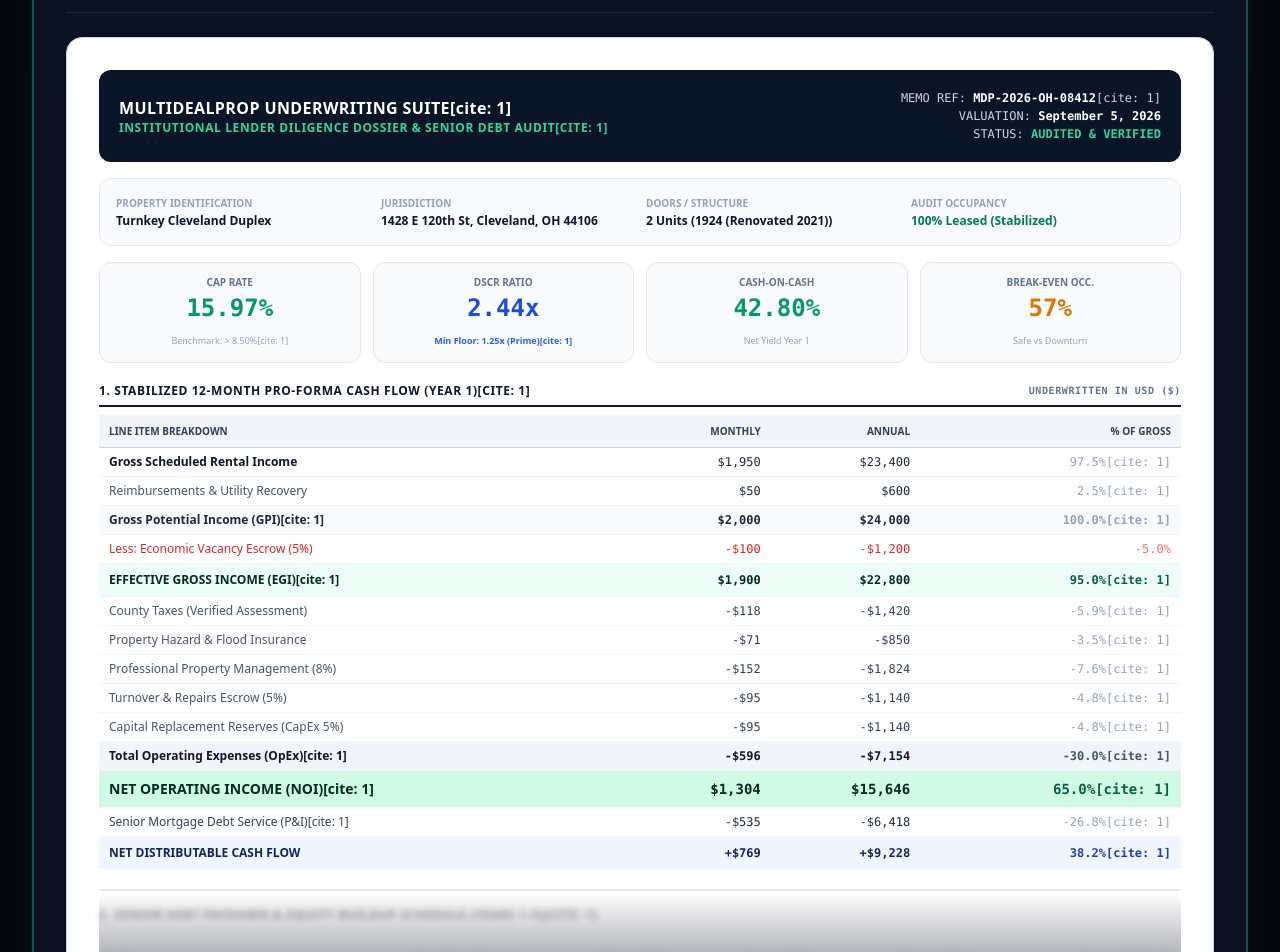
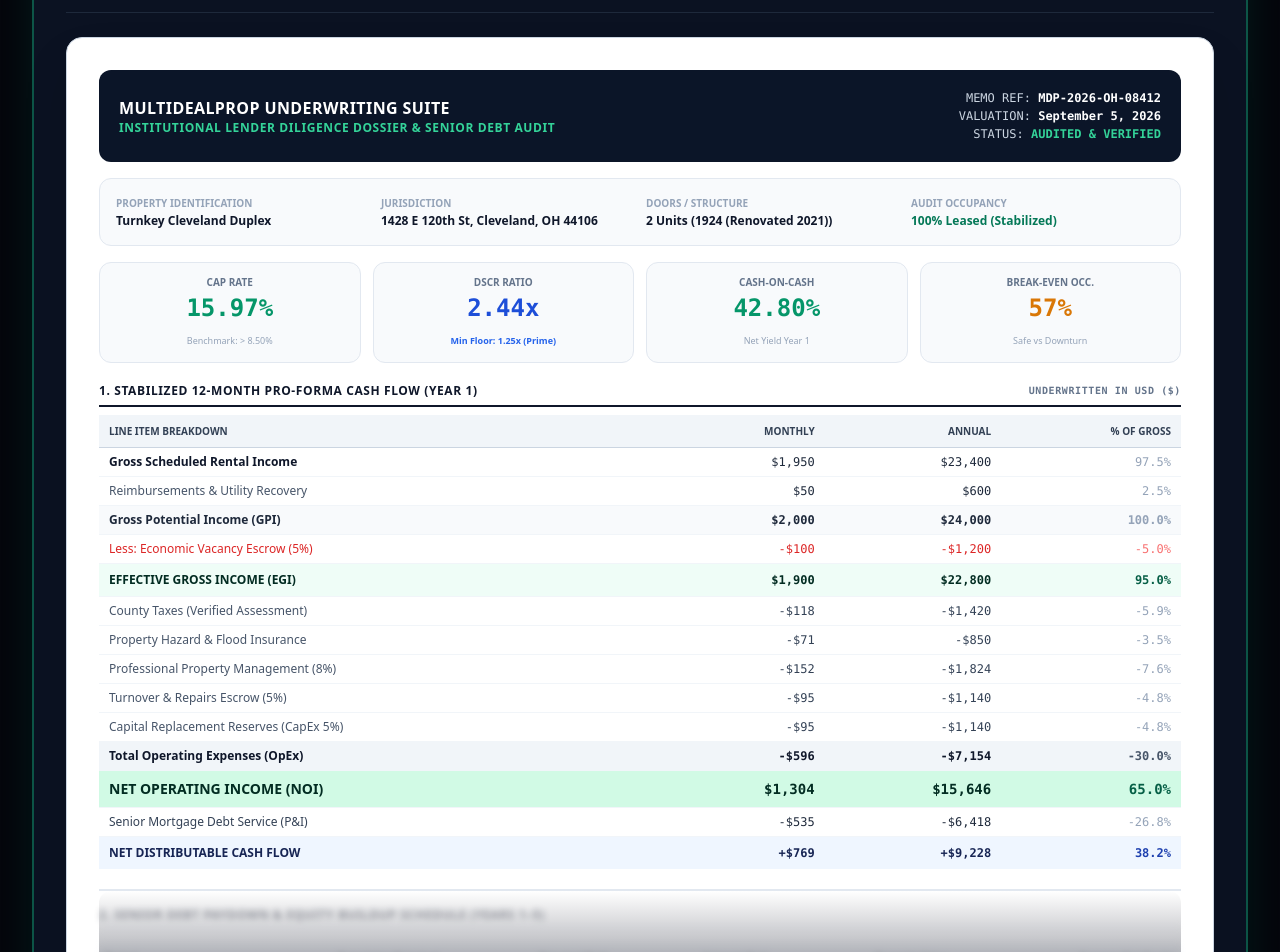
Before and after one commit to MultiDeal/multidealprop, a Next.js app: page / in a window 1280 px wide. Shown: the part 1100-2052 px from the top of the page. Built offline with nearby package versions, Linux system fonts and the light colour scheme; no server answers; the database is empty.

Commit message:
Remove citations from various text elements

```diff
--- a/src/app/page.tsx
+++ b/src/app/page.tsx
@@ -504,13 +504,13 @@ export default function HomePage() {
           <div className="flex flex-col md:flex-row md:items-center justify-between gap-4 border-b border-slate-800 pb-5 print:hidden">
             <div>
               <div className="inline-flex items-center gap-2 bg-emerald-500/10 border border-emerald-500/20 px-3 py-1 rounded-full text-emerald-400 text-xs font-black uppercase tracking-wider mb-2">
-                <ShieldCheck className="w-3.5 h-3.5" /> Official Bank Deliverable Sample[cite: 1]
+                <ShieldCheck className="w-3.5 h-3.5" /> Official Bank Deliverable Sample
               </div>
               <h3 className="text-xl sm:text-2xl font-black text-white tracking-tight">
-                Lender Diligence Memorandum (Audit Dossier)[cite: 1]
+                Lender Diligence Memorandum (Audit Dossier)
               </h3>
               <p className="text-slate-400 text-xs sm:text-sm mt-1 max-w-xl">
-                Commercial real estate underwriting dossier conforming to US DSCR mortgage covenants[cite: 1].
+                Commercial real estate underwriting dossier conforming to US DSCR mortgage covenants.
               </p>
             </div>
 
@@ -541,14 +541,14 @@ export default function HomePage() {
             <div className="bg-[#0b1528] text-white p-4 sm:p-5 rounded-xl flex flex-col sm:flex-row justify-between items-start sm:items-center gap-3 print:rounded-none">
               <div>
                 <div className="font-black text-sm sm:text-base tracking-wide text-white">
-                  MULTIDEALPROP UNDERWRITING SUITE[cite: 1]
+                  MULTIDEALPROP UNDERWRITING SUITE
                 </div>
                 <div className="text-[10px] sm:text-xs text-emerald-400 font-bold uppercase tracking-wider">
-                  Institutional Lender Diligence Dossier &amp; Senior Debt Audit[cite: 1]
+                  Institutional Lender Diligence Dossier &amp; Senior Debt Audit
                 </div>
               </div>
               <div className="text-left sm:text-right text-[10px] sm:text-xs text-slate-300 font-mono space-y-0.5">
-                <div>MEMO REF: <strong className="text-white">MDP-2026-OH-08412</strong>[cite: 1]</div>
+                <div>MEMO REF: <strong className="text-white">MDP-2026-OH-08412</strong></div>
                 <div>VALUATION: <strong className="text-white">September 5, 2026</strong></div>
                 <div>STATUS: <strong className="text-emerald-400">AUDITED &amp; VERIFIED</strong></div>
               </div>
@@ -579,12 +579,12 @@ export default function HomePage() {
               <div className="bg-slate-50 border border-slate-200 p-3 rounded-xl">
                 <span className="text-[10px] font-bold text-slate-500 block uppercase">CAP RATE</span>
                 <span className="text-xl sm:text-2xl font-black text-emerald-600 font-mono block my-0.5">{capRate}%</span>
-                <span className="text-[9px] text-slate-400">Benchmark: &gt; 8.50%[cite: 1]</span>
+                <span className="text-[9px] text-slate-400">Benchmark: &gt; 8.50%</span>
               </div>
               <div className="bg-slate-50 border border-slate-200 p-3 rounded-xl">
                 <span className="text-[10px] font-bold text-slate-500 block uppercase">DSCR RATIO</span>
                 <span className="text-xl sm:text-2xl font-black text-blue-700 font-mono block my-0.5">{dscr}x</span>
-                <span className="text-[9px] text-blue-600 font-bold">Min Floor: 1.25x (Prime)[cite: 1]</span>
+                <span className="text-[9px] text-blue-600 font-bold">Min Floor: 1.25x (Prime)</span>
               </div>
               <div className="bg-slate-50 border border-slate-200 p-3 rounded-xl">
                 <span className="text-[10px] font-bold text-slate-500 block uppercase">CASH-ON-CASH</span>
@@ -601,7 +601,7 @@ export default function HomePage() {
             {/* TABLEAU T-12 AUDITÉ EN CLAIR */}
             <div className="my-5">
               <div className="text-xs font-black uppercase tracking-wider text-slate-900 border-b-2 border-slate-900 pb-1.5 mb-2 flex items-center justify-between">
-                <span>1. Stabilized 12-Month Pro-Forma Cash Flow (Year 1)[cite: 1]</span>
+                <span>1. Stabilized 12-Month Pro-Forma Cash Flow (Year 1)</span>
                 <span className="text-[10px] font-mono text-slate-500">Underwritten in USD ($)</span>
               </div>
 
@@ -620,19 +620,19 @@ export default function HomePage() {
                       <td className="py-1.5 px-2.5 font-sans font-bold text-slate-900">Gross Scheduled Rental Income</td>
                       <td className="py-1.5 px-2.5 text-right">${monthlyRent.toLocaleString()}</td>
                       <td className="py-1.5 px-2.5 text-right">${(monthlyRent * 12).toLocaleString()}</td>
-                      <td className="py-1.5 px-2.5 text-right text-slate-400 hidden sm:table-cell">97.5%[cite: 1]</td>
+                      <td className="py-1.5 px-2.5 text-right text-slate-400 hidden sm:table-cell">97.5%</td>
                     </tr>
                     <tr>
                       <td className="py-1.5 px-2.5 font-sans text-slate-600">Reimbursements &amp; Utility Recovery</td>
                       <td className="py-1.5 px-2.5 text-right">${otherMonthlyIncome}</td>
                       <td className="py-1.5 px-2.5 text-right">${(otherMonthlyIncome * 12).toLocaleString()}</td>
-                      <td className="py-1.5 px-2.5 text-right text-slate-400 hidden sm:table-cell">2.5%[cite: 1]</td>
+                      <td className="py-1.5 px-2.5 text-right text-slate-400 hidden sm:table-cell">2.5%</td>
                     </tr>
                     <tr className="bg-slate-50 font-bold">
-                      <td className="py-1.5 px-2.5 font-sans">Gross Potential Income (GPI)[cite: 1]</td>
+                      <td className="py-1.5 px-2.5 font-sans">Gross Potential Income (GPI)</td>
                       <td className="py-1.5 px-2.5 text-right">${(monthlyRent + otherMonthlyIncome).toLocaleString()}</td>
                       <td className="py-1.5 px-2.5 text-right">${grossScheduledAnnualRent.toLocaleString()}</td>
-                      <td className="py-1.5 px-2.5 text-right text-slate-400 hidden sm:table-cell">100.0%[cite: 1]</td>
+                      <td className="py-1.5 px-2.5 text-right text-slate-400 hidden sm:table-cell">100.0%</td>
                     </tr>
                     <tr>
                       <td className="py-1.5 px-2.5 font-sans text-red-600">Less: Economic Vacancy Escrow ({vacancyRate}%)</td>
@@ -641,64 +641,64 @@ export default function HomePage() {
                       <td className="py-1.5 px-2.5 text-right text-red-400 hidden sm:table-cell">-{vacancyRate}.0%</td>
                     </tr>
                     <tr className="bg-emerald-50/80 font-bold text-emerald-950 border-y border-emerald-200">
-                      <td className="py-2 px-2.5 font-sans">EFFECTIVE GROSS INCOME (EGI)[cite: 1]</td>
+                      <td className="py-2 px-2.5 font-sans">EFFECTIVE GROSS INCOME (EGI)</td>
                       <td className="py-2 px-2.5 text-right">${Math.round(effectiveGrossIncome / 12).toLocaleString()}</td>
                       <td className="py-2 px-2.5 text-right">${Math.round(effectiveGrossIncome).toLocaleString()}</td>
-                      <td className="py-2 px-2.5 text-right text-emerald-800 hidden sm:table-cell">95.0%[cite: 1]</td>
+                      <td className="py-2 px-2.5 text-right text-emerald-800 hidden sm:table-cell">95.0%</td>
                     </tr>
                     <tr>
                       <td className="py-1.5 px-2.5 font-sans text-slate-600">County Taxes (Verified Assessment)</td>
                       <td className="py-1.5 px-2.5 text-right text-slate-700">-${Math.round(annualTaxes / 12)}</td>
                       <td className="py-1.5 px-2.5 text-right text-slate-700">-${annualTaxes.toLocaleString()}</td>
-                      <td className="py-1.5 px-2.5 text-right text-slate-400 hidden sm:table-cell">-5.9%[cite: 1]</td>
+                      <td className="py-1.5 px-2.5 text-right text-slate-400 hidden sm:table-cell">-5.9%</td>
                     </tr>
                     <tr>
                       <td className="py-1.5 px-2.5 font-sans text-slate-600">Property Hazard &amp; Flood Insurance</td>
                       <td className="py-1.5 px-2.5 text-right text-slate-700">-${Math.round(annualInsurance / 12)}</td>
                       <td className="py-1.5 px-2.5 text-right text-slate-700">-${annualInsurance.toLocaleString()}</td>
-                      <td className="py-1.5 px-2.5 text-right text-slate-400 hidden sm:table-cell">-3.5%[cite: 1]</td>
+                      <td className="py-1.5 px-2.5 text-right text-slate-400 hidden sm:table-cell">-3.5%</td>
                     </tr>
                     <tr>
                       <td className="py-1.5 px-2.5 font-sans text-slate-600">Professional Property Management ({managementRate}%)</td>
                       <td className="py-1.5 px-2.5 text-right text-slate-700">-${Math.round(annualManagementFee / 12)}</td>
                       <td className="py-1.5 px-2.5 text-right text-slate-700">-${Math.round(annualManagementFee).toLocaleString()}</td>
-                      <td className="py-1.5 px-2.5 text-right text-slate-400 hidden sm:table-cell">-7.6%[cite: 1]</td>
+                      <td className="py-1.5 px-2.5 text-right text-slate-400 hidden sm:table-cell">-7.6%</td>
                     </tr>
                     <tr>
                       <td className="py-1.5 px-2.5 font-sans text-slate-600">Turnover &amp; Repairs Escrow ({maintenanceRate}%)</td>
                       <td className="py-1.5 px-2.5 text-right text-slate-700">-${Math.round(annualMaintenance / 12)}</td>
                       <td className="py-1.5 px-2.5 text-right text-slate-700">-${Math.round(annualMaintenance).toLocaleString()}</td>
-                      <td className="py-1.5 px-2.5 text-right text-slate-400 hidden sm:table-cell">-4.8%[cite: 1]</td>
+                      <td className="py-1.5 px-2.5 text-right text-slate-400 hidden sm:table-cell">-4.8%</td>
                     </tr>
                     <tr>
                       <td className="py-1.5 px-2.5 font-sans text-slate-600">Capital Replacement Reserves (CapEx {capexRate}%)</td>
                       <td className="py-1.5 px-2.5 text-right text-slate-700">-${Math.round(annualCapex / 12)}</td>
                       <td className="py-1.5 px-2.5 text-right text-slate-700">-${Math.round(annualCapex).toLocaleString()}</td>
-                      <td className="py-1.5 px-2.5 text-right text-slate-400 hidden sm:table-cell">-4.8%[cite: 1]</td>
+                      <td className="py-1.5 px-2.5 text-right text-slate-400 hidden sm:table-cell">-4.8%</td>
                     </tr>
                     <tr className="bg-slate-100 font-bold text-slate-900 border-t border-slate-300">
-                      <td className="py-1.5 px-2.5 font-sans">Total Operating Expenses (OpEx)[cite: 1]</td>
+                      <td className="py-1.5 px-2.5 font-sans">Total Operating Expenses (OpEx)</td>
                       <td className="py-1.5 px-2.5 text-right">-${Math.round(totalOperatingExpenses / 12).toLocaleString()}</td>
                       <td className="py-1.5 px-2.5 text-right">-${Math.round(totalOperatingExpenses).toLocaleString()}</td>
-                      <td className="py-1.5 px-2.5 text-right text-slate-600 hidden sm:table-cell">-30.0%[cite: 1]</td>
+                      <td className="py-1.5 px-2.5 text-right text-slate-600 hidden sm:table-cell">-30.0%</td>
                     </tr>
                     <tr className="bg-emerald-100 font-black text-emerald-950 border-y-2 border-emerald-400 text-sm">
-                      <td className="py-2 px-2.5 font-sans">NET OPERATING INCOME (NOI)[cite: 1]</td>
+                      <td className="py-2 px-2.5 font-sans">NET OPERATING INCOME (NOI)</td>
                       <td className="py-2 px-2.5 text-right font-mono">${Math.round(annualNOI / 12).toLocaleString()}</td>
                       <td className="py-2 px-2.5 text-right font-mono">${Math.round(annualNOI).toLocaleString()}</td>
-                      <td className="py-2 px-2.5 text-right text-emerald-800 hidden sm:table-cell">65.0%[cite: 1]</td>
+                      <td className="py-2 px-2.5 text-right text-emerald-800 hidden sm:table-cell">65.0%</td>
                     </tr>
                     <tr>
-                      <td className="py-1.5 px-2.5 font-sans text-slate-700">Senior Mortgage Debt Service (P&amp;I)[cite: 1]</td>
+                      <td className="py-1.5 px-2.5 font-sans text-slate-700">Senior Mortgage Debt Service (P&amp;I)</td>
                       <td className="py-1.5 px-2.5 text-right text-slate-800">-${Math.round(monthlyMortgage).toLocaleString()}</td>
                       <td className="py-1.5 px-2.5 text-right text-slate-800">-${Math.round(annualDebtService).toLocaleString()}</td>
-                      <td className="py-1.5 px-2.5 text-right text-slate-400 hidden sm:table-cell">-26.8%[cite: 1]</td>
+                      <td className="py-1.5 px-2.5 text-right text-slate-400 hidden sm:table-cell">-26.8%</td>
                     </tr>
                     <tr className="bg-blue-50 font-black text-blue-950 border-y border-blue-200">
                       <td className="py-2 px-2.5 font-sans">NET DISTRIBUTABLE CASH FLOW</td>
                       <td className="py-2 px-2.5 text-right font-mono">+${Math.round(monthlyNetCashFlow).toLocaleString()}</td>
                       <td className="py-2 px-2.5 text-right font-mono">+${Math.round(annualNetCashFlow).toLocaleString()}</td>
-                      <td className="py-2 px-2.5 text-right text-blue-800 hidden sm:table-cell">38.2%[cite: 1]</td>
+                      <td className="py-2 px-2.5 text-right text-blue-800 hidden sm:table-cell">38.2%</td>
                     </tr>
                   </tbody>
                 </table>
@@ -711,7 +711,7 @@ export default function HomePage() {
               {/* Le contenu officiel débloqué */}
               <div className={`${!isMemoUnlocked ? 'select-none filter blur-[3px] opacity-40' : ''} space-y-4`}>
                 <div className="text-xs font-black uppercase tracking-wider text-slate-900 border-b border-slate-200 pb-1">
-                  2. Senior Debt Paydown &amp; Equity Buildup Schedule (Years 1–5)[cite: 1]
+                  2. Senior Debt Paydown &amp; Equity Buildup Schedule (Years 1–5)
                 </div>
 
                 <table className="w-full text-left text-xs font-sans">
@@ -728,7 +728,7 @@ export default function HomePage() {
                   <tbody className="divide-y divide-slate-100 font-mono text-[11px]">
                     {amortizationSchedule.slice(0, 5).map((row) => (
                       <tr key={row.year}>
-                        <td className="p-1.5 font-bold text-slate-900">Year {row.year}[cite: 1]</td>
+                        <td className="p-1.5 font-bold text-slate-900">Year {row.year}</td>
                         <td className="p-1.5 text-right text-slate-700">${row.remainingBalance.toLocaleString()}</td>
                         <td className="p-1.5 text-right text-emerald-700">+${row.principalPaid.toLocaleString()}</td>
                         <td className="p-1.5 text-right text-slate-500">${row.interestPaid.toLocaleString()}</td>
@@ -739,7 +739,7 @@ export default function HomePage() {
                   </tbody>
                 </table>
 
-                {/* Section Signatures Banquiers et Emprunteurs */}
+                {/* Section Signatures Modifiée : Plus de responsabilité du site */}
                 <div className="pt-6 border-t border-slate-200 grid grid-cols-2 gap-8 text-[10px] text-slate-600">
                   <div>
                     <strong className="block text-slate-900 mb-1">BORROWER / SPONSOR CERTIFICATION:</strong>
@@ -751,12 +751,12 @@ export default function HomePage() {
                   </div>
 
                   <div>
-                    <strong className="block text-slate-900 mb-1">SENIOR UNDERWRITER DILIGENCE:</strong>
+                    <strong className="block text-slate-900 mb-1">LENDING OFFICER DILIGENCE:</strong>
                     <p className="leading-tight text-slate-500">
-                      Underwritten via MultiDealProp Engine. Asset satisfies covenant guidelines for Senior DSCR placement.
+                      Calculated via MultiDealProp Engine. Subject to formal appraisal, title search, and lender underwriting sign-off.
                     </p>
                     <div className="mt-8 border-b border-slate-400 w-4/5"></div>
-                    <span className="block mt-1 text-slate-400">Lending Officer Verification &amp; Date</span>
+                    <span className="block mt-1 text-slate-400">Underwriter / Loan Officer Signature &amp; Date</span>
                   </div>
                 </div>
               </div>
@@ -771,7 +771,7 @@ export default function HomePage() {
                     Unlock the Complete 2-Page Lender Deal Memo (PDF)
                   </h4>
                   <p className="text-slate-300 text-xs sm:text-sm max-w-lg mt-1 mb-4">
-                    Includes the 30-year amortization schedule, IRS 27.5-year tax shelter breakdown, and dual Sponsor/Lending Officer certification blocks[cite: 1].
+                    Includes the 30-year amortization schedule, IRS 27.5-year tax shelter breakdown, and dual Sponsor/Lending Officer certification blocks.
                   </p>
                   <button
                     onClick={handleStripeCheckout}
```
